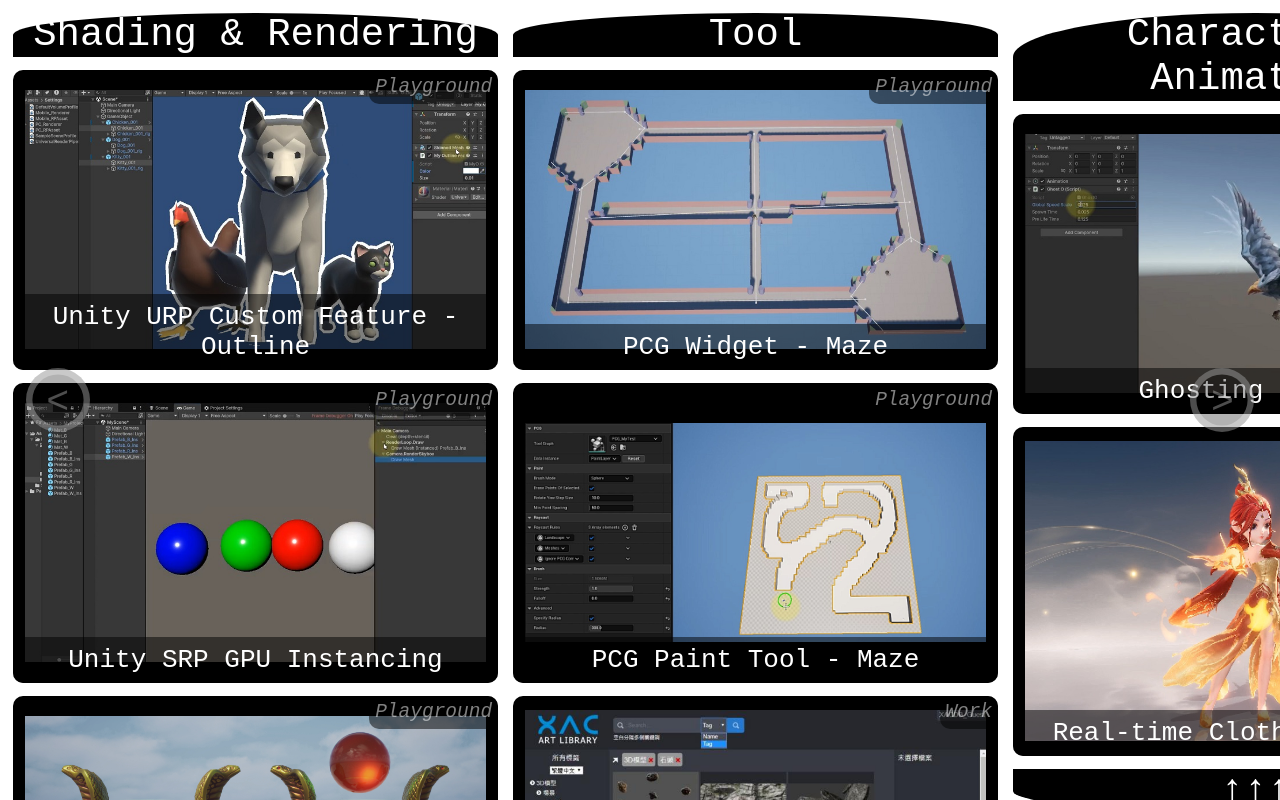
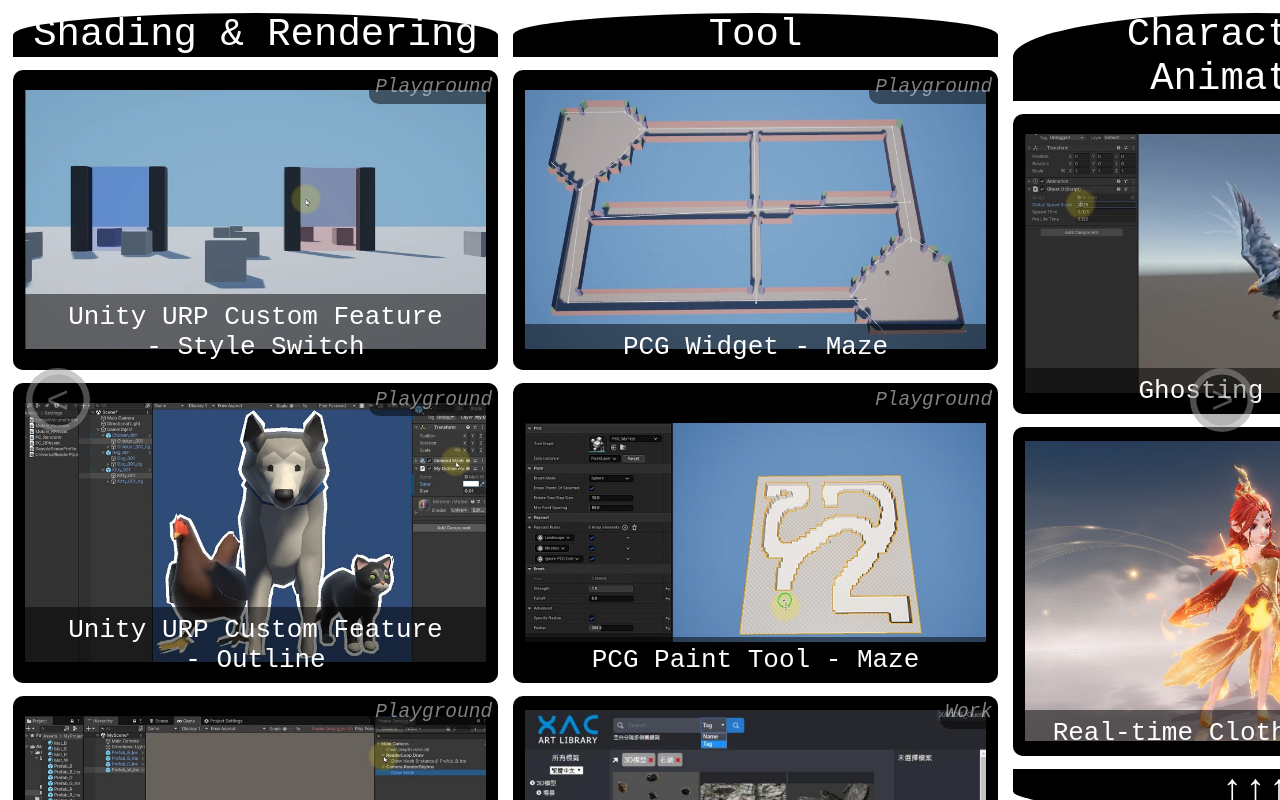
Before and after one commit to GaryxChen/GaryxChen.github.io, a plain HTML site: page Archive/index.html in a window 1280 px wide. Drawn offline with Linux system fonts and the light colour scheme.

Commit message:
add Unity URP Custom Feature - Style Switch

```diff
--- a/Archive/index.html
+++ b/Archive/index.html
@@ -184,9 +184,17 @@
         <p>Shading &amp; Rendering</p>
       </div>
 
+      <a href="https://www.youtube.com/watch?v=cgjSRCiGdkw" target="_blank">
+        <div class="content">
+          <p class="content-title">Unity URP Custom Feature<br>- Style Switch</p>
+          <p class="content-tag">Playground</p>
+          <img class="content-thumbnail" src="./Image/Unity URP Custom Feature - Style Switch.jpg">
+        </div>
+      </a>
+
       <a href="https://www.youtube.com/watch?v=j2zPcEniE04" target="_blank">
         <div class="content">
-          <p class="content-title">Unity URP Custom Feature - Outline</p>
+          <p class="content-title">Unity URP Custom Feature<br>- Outline</p>
           <p class="content-tag">Playground</p>
           <img class="content-thumbnail" src="./Image/Unity URP Custom Feature - Outline.jpg">
         </div>
```
Also changed, not shown: Archive/Image/Unity URP Custom Feature - Style Switch.jpg (added).
